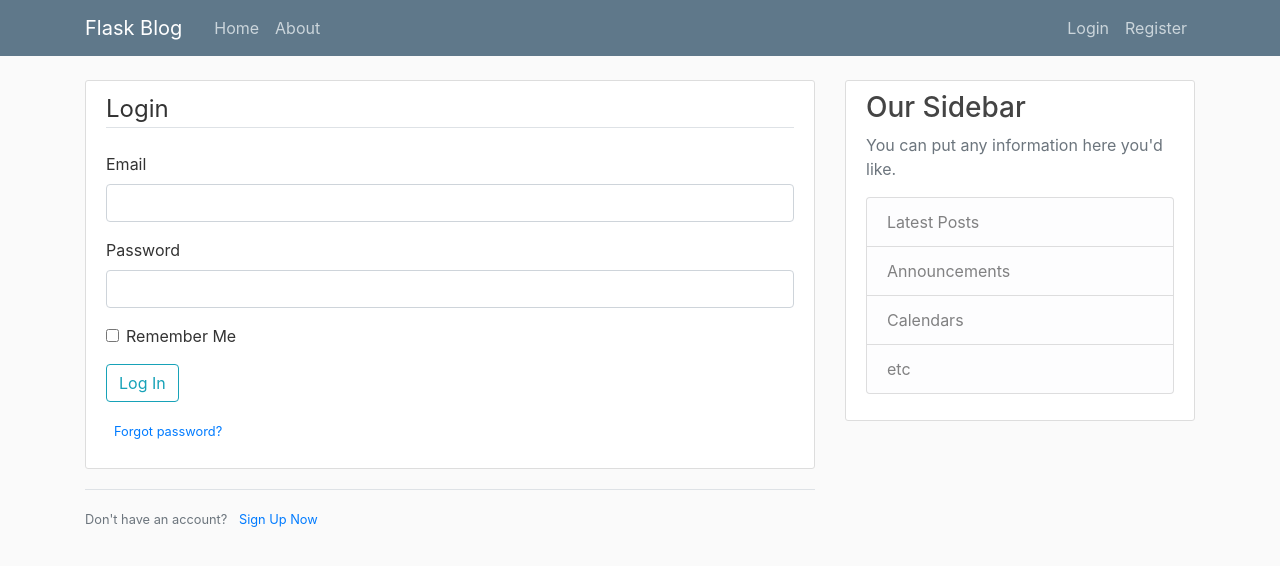
After one commit to shuvo14051/flaskblog, a Flask app: page /login in a window 1280 px wide. The commit adds this page. Shown: the top 566 px of the page. Run offline with Flask 2, Linux system fonts and the light colour scheme; some libraries are stand-ins or nearby versions.

Commit message:
Registration and login form completed

```diff
--- a/app.py
+++ b/app.py
@@ -1,9 +1,18 @@
-from flask import Flask, render_template, url_for
+from flask import Flask, render_template, url_for, flash, redirect
+from flask_sqlalchemy import SQLAlchemy
+from forms import RegistrationForm, LoginForm
+
 app = Flask(__name__)
+
+app.config['SECRET_KEY'] = '92bd8c9f9dd2b06bf27e644da0161cf7'
+app.config['SQLALCHEMY_DATABASE_URI'] = 'sqlite:///site.db'
+db = SQLAlchemy(app)
+
+from models import User, Post
 
 
 @app.route('/')
-def hello_world():
+def home():
     return render_template('home.html')
 
 
@@ -12,5 +21,28 @@ def about():
     return render_template('about.html')
 
 
+@app.route('/register', methods=['GET', 'POST'])
+def register():
+    form = RegistrationForm()
+    if form.validate_on_submit():
+        flash(f'Account created for {form.username.data}!', 'info')
+        return redirect(url_for('home'))
+    return render_template('register.html',  form=form)
+
+
+@app.route('/login',  methods=['GET', 'POST'])
+def login():
+    form = LoginForm()
+    if form.validate_on_submit():
+        if form.email.data == 'shuvo@gmail.com' and form.password.data == 'shuvo':
+            flash(f'You have been logged in.', 'success')
+            return redirect(url_for('home'))
+        else:
+            flash(f'Log in unsuccessfull. Enter a valid username and password', 'danger')
+
+    return render_template('login.html', form=form)
+
+
+
 if __name__ == "__main__":
     app.run(debug=True)
--- /dev/null
+++ b/forms.py
@@ -0,0 +1,31 @@
+from flask_wtf import FlaskForm
+from wtforms import StringField, PasswordField, SubmitField, BooleanField
+from wtforms.validators import DataRequired, Length, Email, EqualTo
+
+
+class RegistrationForm(FlaskForm):
+    username = StringField('Username',
+                           validators=[DataRequired(), Length(min=2, max=20)])
+
+    email = StringField('Email',
+                        validators=[DataRequired(), Email()])
+
+    password = PasswordField('Password',
+                             validators=[DataRequired()])
+
+    confirm_password = PasswordField('Confirm Password',
+                                     validators=[DataRequired(), EqualTo('password')])
+
+    submit = SubmitField('Sign Up')
+
+
+class LoginForm(FlaskForm):
+    email = StringField('Email',
+                        validators=[DataRequired(), Email()])
+
+    password = PasswordField('Password',
+                             validators=[DataRequired()])
+
+    remember = BooleanField('Remember Me')
+
+    submit = SubmitField('Log In')
--- a/templates/about.html
+++ b/templates/about.html
@@ -1,4 +1,4 @@
-{% extends 'layout.html' %}
+{% extends 'base.html' %}
 
 {% block content %}
 <h1>About page</h1>
--- /dev/null
+++ b/templates/base.html
@@ -0,0 +1,101 @@
+<!DOCTYPE html>
+<html lang="en">
+
+<head>
+    <meta charset="UTF-8">
+    <meta name="viewport" content="width=device-width, initial-scale=1.0">
+
+    <!-- Bootstrap CSS -->
+
+    <link rel="stylesheet" href="https://stackpath.bootstrapcdn.com/bootstrap/4.3.1/css/bootstrap.min.css"
+        integrity="sha384-ggOyR0iXCbMQv3Xipma34MD+dH/1fQ784/j6cY/iJTQUOhcWr7x9JvoRxT2MZw1T" crossorigin="anonymous">
+
+    <link rel="stylesheet" href="{{ url_for('static', filename='css/style.css') }}">
+
+
+    {% if title %}
+    <title>Flask Blog - {{ title }}</title>
+    {% else %}
+    <title>Flask Blog </title>
+    {% endif %}
+
+    <!-- <style>
+        body {
+            background: #fafafa;
+            color: #333333;
+            margin-top: 5rem;
+        }
+    </style> -->
+
+</head>
+
+<body>
+    <header class="site-header">
+        <nav class="navbar navbar-expand-md navbar-dark bg-steel fixed-top">
+            <div class="container">
+                <a class="navbar-brand mr-4" href="/">Flask Blog</a>
+                <button class="navbar-toggler" type="button" data-toggle="collapse" data-target="#navbarToggle"
+                    aria-controls="navbarToggle" aria-expanded="false" aria-label="Toggle navigation">
+                    <span class="navbar-toggler-icon"></span>
+                </button>
+                <div class="collapse navbar-collapse" id="navbarToggle">
+                    <div class="navbar-nav mr-auto">
+                        <a class="nav-item nav-link" href="{{ url_for('home') }}">Home</a>
+                        <a class="nav-item nav-link" href="{{ url_for('about') }}">About</a>
+                    </div>
+                    <!-- Navbar Right Side -->
+                    <div class="navbar-nav">
+                        <a class="nav-item nav-link" href="{{ url_for('login') }}">Login</a>
+                        <a class="nav-item nav-link" href="{{ url_for('register') }}">Register</a>
+                    </div>
+                </div>
+            </div>
+        </nav>
+    </header>
+
+    <main role="main" class="container ">
+        <div class="row mt-5">
+            <div class="col-md-8">
+                {% with messages = get_flashed_messages(with_categories=true) %}
+                {% if messages %}
+                {% for categoty, message  in messages %}
+                <div class="alert alert-{{ categoty }}">
+                    {{  message }}
+                </div>
+                {% endfor %}
+                {% endif %}
+                {% endwith %}
+                {% block content %}{% endblock %}
+            </div>
+            <div class="col-md-4">
+                <div class="content-section">
+                    <h3>Our Sidebar</h3>
+                    <p class='text-muted'>You can put any information here you'd like.
+                        <ul class="list-group">
+                            <li class="list-group-item list-group-item-light">Latest Posts</li>
+                            <li class="list-group-item list-group-item-light">Announcements</li>
+                            <li class="list-group-item list-group-item-light">Calendars</li>
+                            <li class="list-group-item list-group-item-light">etc</li>
+                        </ul>
+                    </p>
+                </div>
+            </div>
+        </div>
+    </main>
+
+
+    <!-- Optional JavaScript -->
+    <!-- jQuery first, then Popper.js, then Bootstrap JS -->
+    <script src="https://code.jquery.com/jquery-3.3.1.slim.min.js"
+        integrity="sha384-q8i/X+965DzO0rT7abK41JStQIAqVgRVzpbzo5smXKp4YfRvH+8abtTE1Pi6jizo"
+        crossorigin="anonymous"></script>
+    <script src="https://cdnjs.cloudflare.com/ajax/libs/popper.js/1.14.7/umd/popper.min.js"
+        integrity="sha384-UO2eT0CpHqdSJQ6hJty5KVphtPhzWj9WO1clHTMGa3JDZwrnQq4sF86dIHNDz0W1"
+        crossorigin="anonymous"></script>
+    <script src="https://stackpath.bootstrapcdn.com/bootstrap/4.3.1/js/bootstrap.min.js"
+        integrity="sha384-JjSmVgyd0p3pXB1rRibZUAYoIIy6OrQ6VrjIEaFf/nJGzIxFDsf4x0xIM+B07jRM"
+        crossorigin="anonymous"></script>
+
+</body>
+
+</html>
--- /dev/null
+++ b/templates/login.html
@@ -0,0 +1,60 @@
+{% extends 'base.html' %}
+
+{% block content %}
+<div class="content-section">
+    <form method="POST" action="">
+        {{ form.hidden_tag() }}
+        <fieldset class="form-group">
+            <legend class="border-bottom mb-4">Login</legend>
+
+            <div class="form-group">
+                {{ form.email.label(class="form-control-label") }}
+                {% if form.email.errors %}
+                {{ form.email(class="form-control is-invalid") }}
+                <div class="invalid-feedback">
+                    {% for error in form.email.errors %}
+                    <span>{{ error }}</span>
+                    {% endfor %}
+                </div>
+                {% else %}
+                {{ form.email(class="form-control") }}
+                {% endif %}
+            </div>
+
+            <div class="form-group">
+                {{ form.password.label(class="form-control-label") }}
+
+                {% if form.password.errors %}
+                {{ form.password(class="form-control is-invalid") }}
+                <div class="invalid-feedback">
+                    {% for error in form.password.errors %}
+                    <span>{{ error }}</span>
+                    {% endfor %}
+                </div>
+                {% else %}
+                {{ form.password(class="form-control") }}
+                {% endif %}
+            </div>
+
+            <div class="form-check mb-3">
+                {{ form.remember(class="form-check-input") }}
+                {{ form.remember.label(class="form-check-label") }}
+            </div>
+
+
+            <div class="form-group">
+                {{ form.submit(class="btn btn-outline-info")}}
+            </div>
+            <small class="text-muted ml-2">
+                <a href="">Forgot password?</a>
+            </small>
+
+    </form>
+</div>
+
+<div class="border-top pt-3">
+    <small class="text-muted">
+        Don't have an account? <a class="ml-2" href="{{ url_for('register') }}">Sign Up Now</a>
+    </small>
+</div>
+{% endblock %}
--- a/templates/static/css/main.css
+++ /dev/null
@@ -1,5 +0,0 @@
-body {
-    background: #fafafa;
-    color: #333333;
-    margin-top: 5rem;
-}
```
Also changed, not shown: models.py (added, +27 -0 lines), templates/home.html (+13 -1 lines), templates/layout.html (deleted, +0 -92 lines), templates/register.html (added, +80 -0 lines), static/css/style.css (renamed from templates/static/css/style.css), 1 other file.
